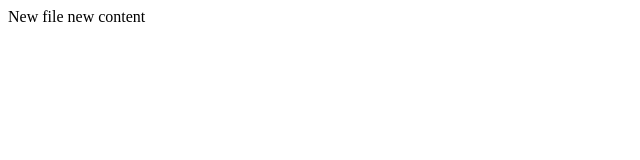
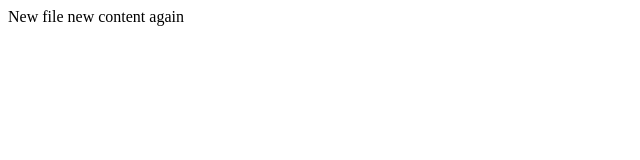
Before and after one commit to reubferns/hello-world, a plain HTML site: page Index.html in a window 1280 px wide. Shown: the full height of the page, 0-640 px from the left. Drawn offline with Linux system fonts and the light colour scheme.

Commit message:
updated body again

```diff
--- a/Index.html
+++ b/Index.html
@@ -1,4 +1,4 @@
 <html>
 	<head> New file </head>
-	<body> new content </body>
+	<body> new content again </body>
 </html>
```
